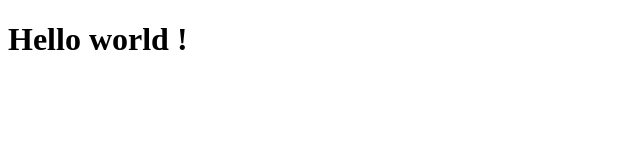
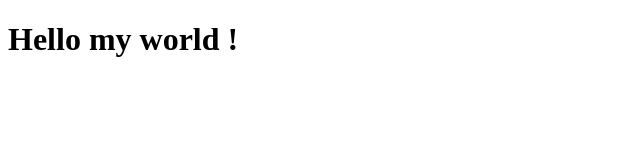
Before and after one commit to AnandaSkhikhi/works, a plain HTML site: page index.html in a window 1280 px wide. Shown: the whole page, without its empty margins (0-640 px from the left). Drawn offline with Linux system fonts and the light colour scheme.

Commit message:
Final commit

```diff
--- a/index.html
+++ b/index.html
@@ -6,6 +6,6 @@
     <title>Document</title>
 </head>
 <body>
-    <h1>Hello world !</h1>
+    <h1>Hello my world  !</h1>
 </body>
 </html>
```
